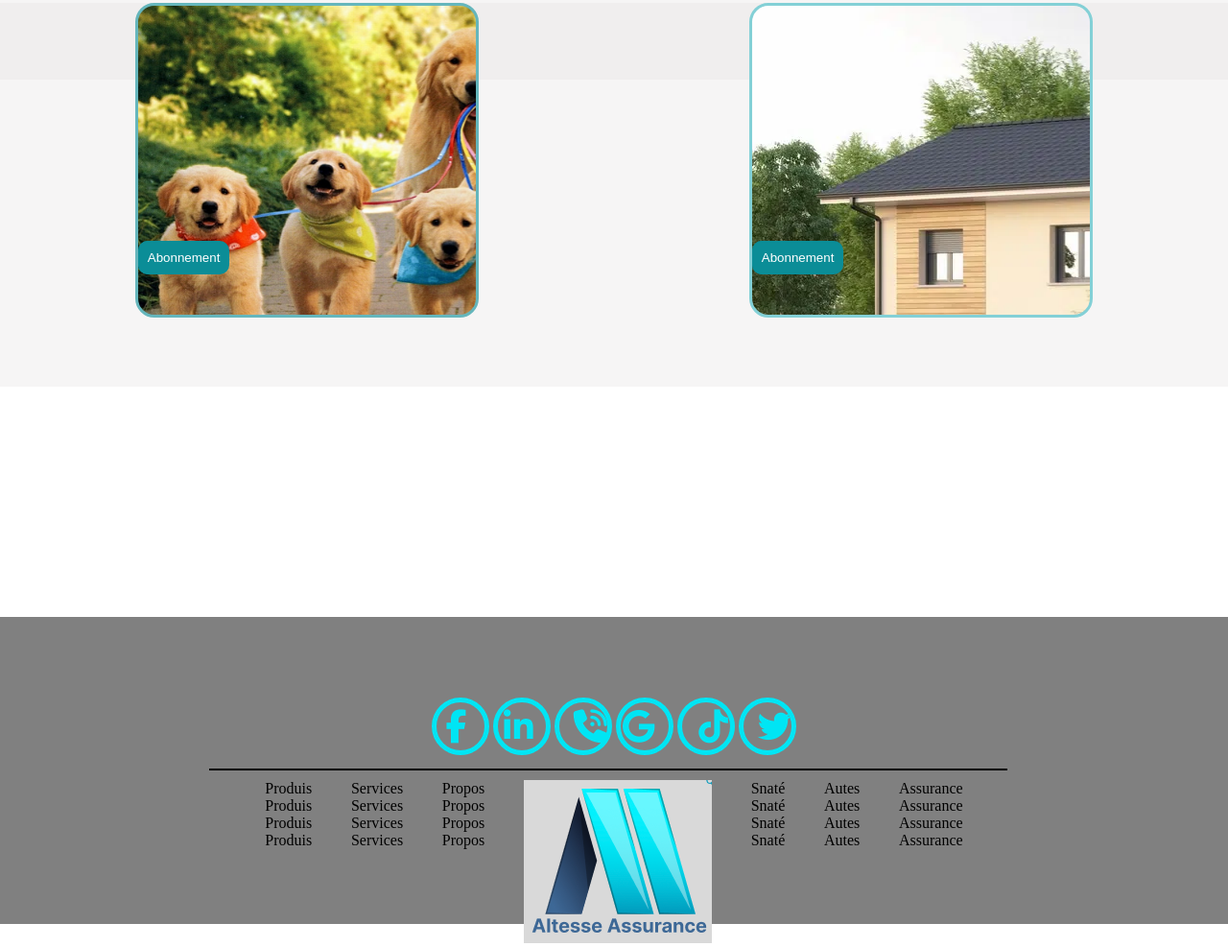
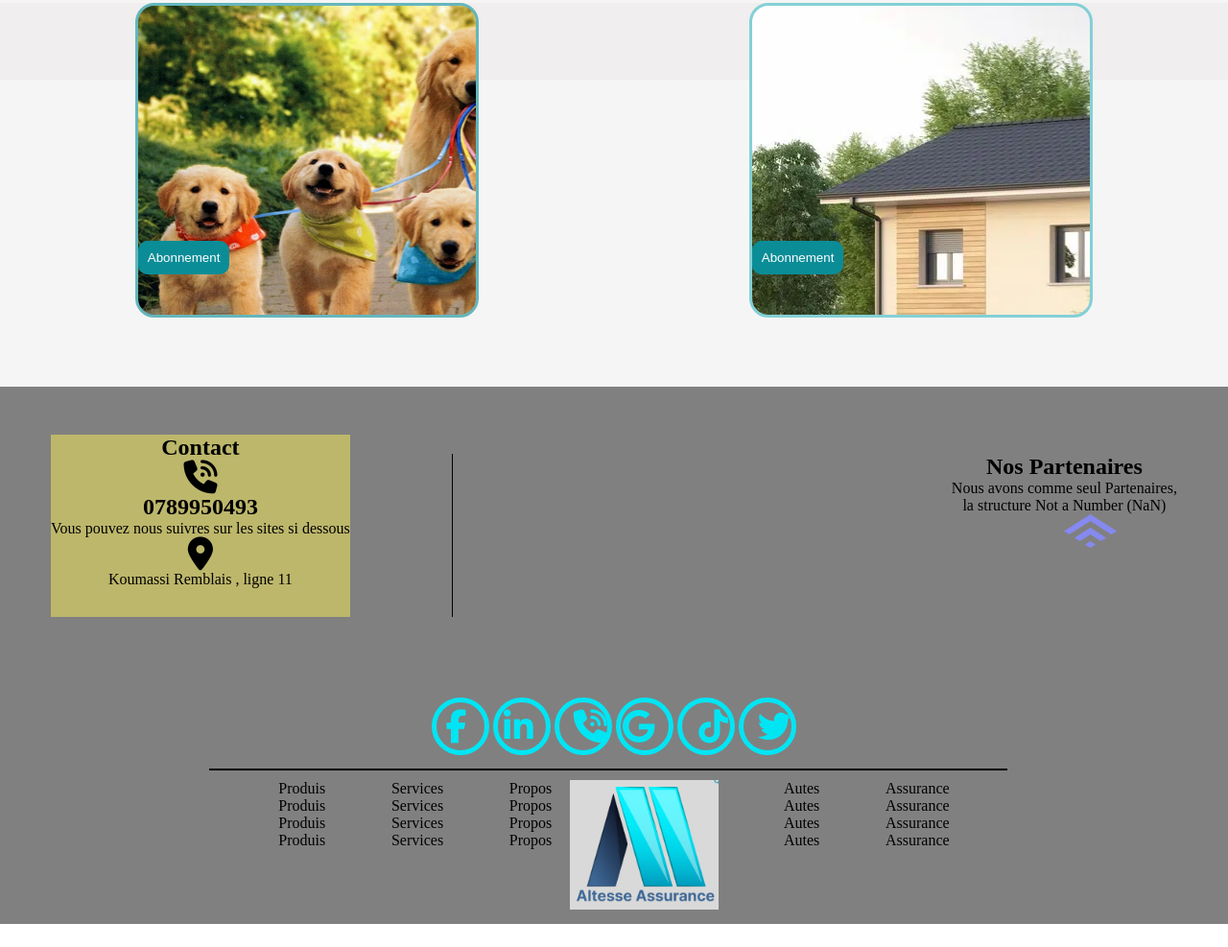
Before and after one commit to Jean-altesse/Jean-altesse.github.io, a plain HTML site: page Index.html in a window 1280 px wide. Shown: the part 1757-2744 px from the top of the page at 96% size. After the commit the page ends 2720 px from the top, so only its background shows below. Drawn offline with Linux system fonts and the light colour scheme.

Commit message:
sauvegarde

```diff
--- a/Css/Formulaire_inscription.css
+++ b/Css/Formulaire_inscription.css
@@ -0,0 +1 @@
+st
--- a/Css/Main.css
+++ b/Css/Main.css
@@ -277,3 +277,48 @@ button
     top: 53%;
     left: 20%;
 }
+
+.foot2 img
+{
+    width: 155px;
+    height: 135px;
+    position: absolute;
+    left: 44%;
+}
+
+.foot1
+{
+    background-color: gray;
+    position: absolute;
+    top: 270%;
+    width: 100%;
+    height: 30vh;
+    display: flex;
+    justify-content: space-around;
+}
+
+.foot1 img
+{
+    width: 55px;
+    height: 35px;
+    position: absolute;
+}
+
+.foot12
+{
+    border-left: 1px solid;
+    padding-left: 520px;
+    height: 180px;
+    text-align: center;
+    position: relative;
+    top: 70px;
+}
+
+.foot11
+{
+    text-align: center;
+    top: 10%;
+    background-color: darkkhaki;
+    position: relative;
+    top: 50px;
+}
--- a/Index.html
+++ b/Index.html
@@ -4,14 +4,14 @@
     <meta charset="UTF-8">
     <meta http-equiv="X-UA-Compatible" content="IE=edge">
     <meta name="viewport" content="width=device-width, initial-scale=1.0">
-    <link rel="stylesheet" href="../Jean-altesse.github.io/Css/Main.css">
+    <link rel="stylesheet" href="Css/Main.css">
     <script src="https://kit.fontawesome.com/2b41c09eb4.js" crossorigin="anonymous"></script>
     <title>AltesseAssurane</title>
 </head>
 <body>
                  <!------------HEADER-NAV------------>
     <nav class="nav">
-            <img src="../Jean-altesse.github.io/Image_projet/logo.png" alt=""><!--Logo-->
+            <img src="Image_projet/logo.png" alt=""><!--Logo-->
         <div class="liens">
             <div><a href="">Accueil</a></div>
             <div><a href="">A Propos</a></div>
@@ -37,7 +37,7 @@
             <h2 class="qui" style="text-align: center;">Qui Somme-nous</h2>
         </p>
         <div class="glogo">
-            <img src="../Jean-altesse.github.io/Image_projet/logo.png" alt="">
+            <img src="Image_projet/logo.png" alt="">
         </div>
         <div class="texte2">
            <p style="font-size: 40px; font-family:Cambria, Cochin, Georgia, Times, 'Times New Roman', serif">
@@ -75,20 +75,21 @@
 
 
                 <!-------------FOOTER-1-------------->
-    <div>
-        <div class="ft2">
+    <div  class="foot1">
+        <div class="foot11">
             <h2>Contact</h2>
-            <!--ICONE-->
+            <i class="fa-solid fa-phone-volume " style="font-size: 35px;"></i><!--ICONE-->
             <h2>0789950493</h2>
             <p>Vous pouvez nous suivres sur les sites si dessous</p>
-            <!--ICONE-->
+            <i class="fa-sharp fa-solid fa-location-dot" style="font-size: 35px;"></i><!--ICONE-->
             <p>Koumassi Remblais , ligne 11</p>
         </div>
-        <div>
+        <div class="foot12">
             <h2>Nos Partenaires</h2>
-            <p>Nous avons comme seul Partenaires, la structure Not a Number (NaN)</p>
-            <!--Logo-->
+            <p>Nous avons comme seul Partenaires,<br> la structure Not a Number (NaN)</p>
+            <img src="Image_projet/Logo-nan.png" alt=""><!--Logo-->
         </div>
+    </div>
     <footer class="foot">
             <div class="pub">
                 <div class="rond"><i class="fa-brands fa-facebook-f f" class="pubb" style="color: #00E5F4; font-size: 35px;"></i></div>
@@ -106,7 +107,7 @@
             <div><p>Produis <br>Produis <br>Produis <br>Produis</p></div>
             <div><p>Services <br>Services <br>Services <br>Services</p></div>
             <div><p>Propos <br>Propos <br>Propos <br>Propos</p></div>
-            <div><img src="../Jean-altesse.github.io/Image_projet/logo_foot.png" alt=""></div><!--Logo-->
+            <div><img src="Image_projet/logo_foot.png" alt=""></div><!--Logo-->
             <div><p>Snaté <br>Snaté<br>Snaté<br>Snaté<br></p></div>
             <div><p>Autes <br>Autes<br>Autes<br>Autes<br></p></div>
             <div><p>Assurance <br>Assurance<br>Assurance<br>Assurance<br></p></div>
```
Also changed, not shown: Jean-altesse.github.io/Css/Formulaire_connexion.css (added).
